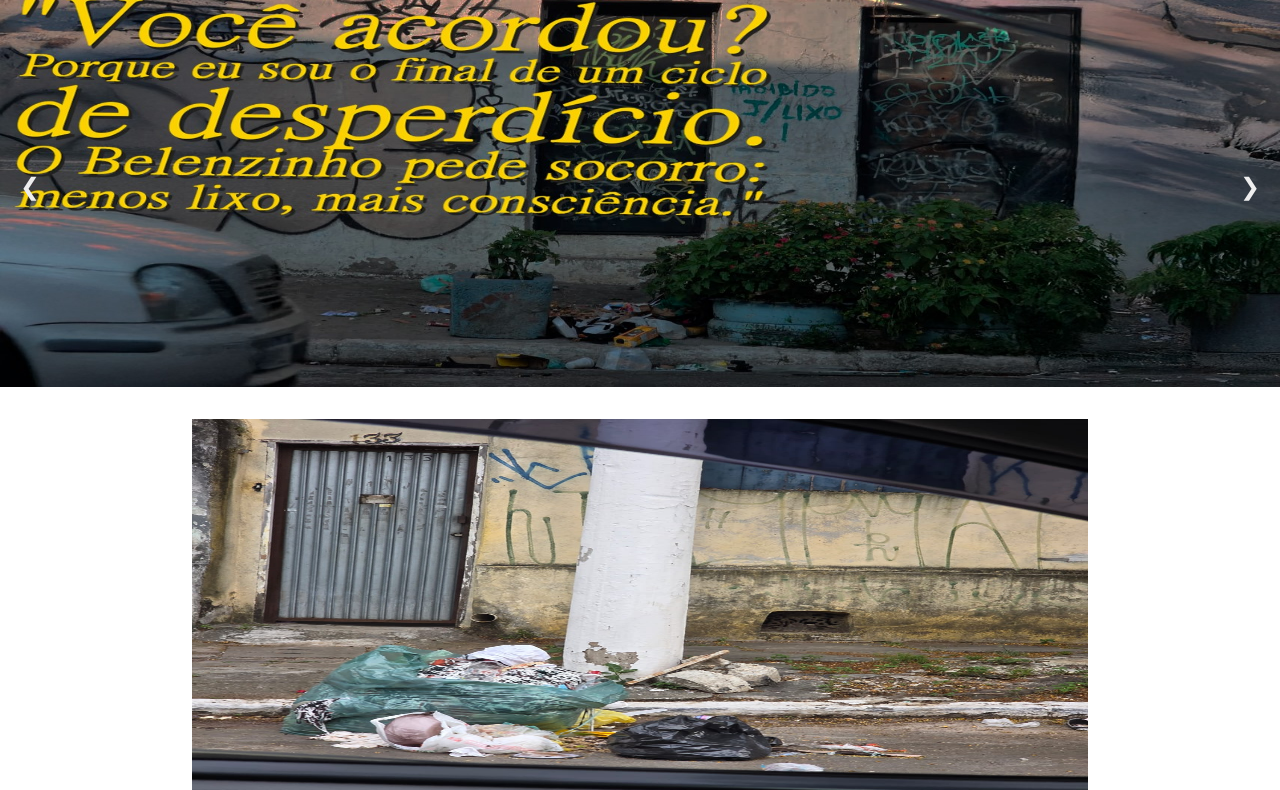
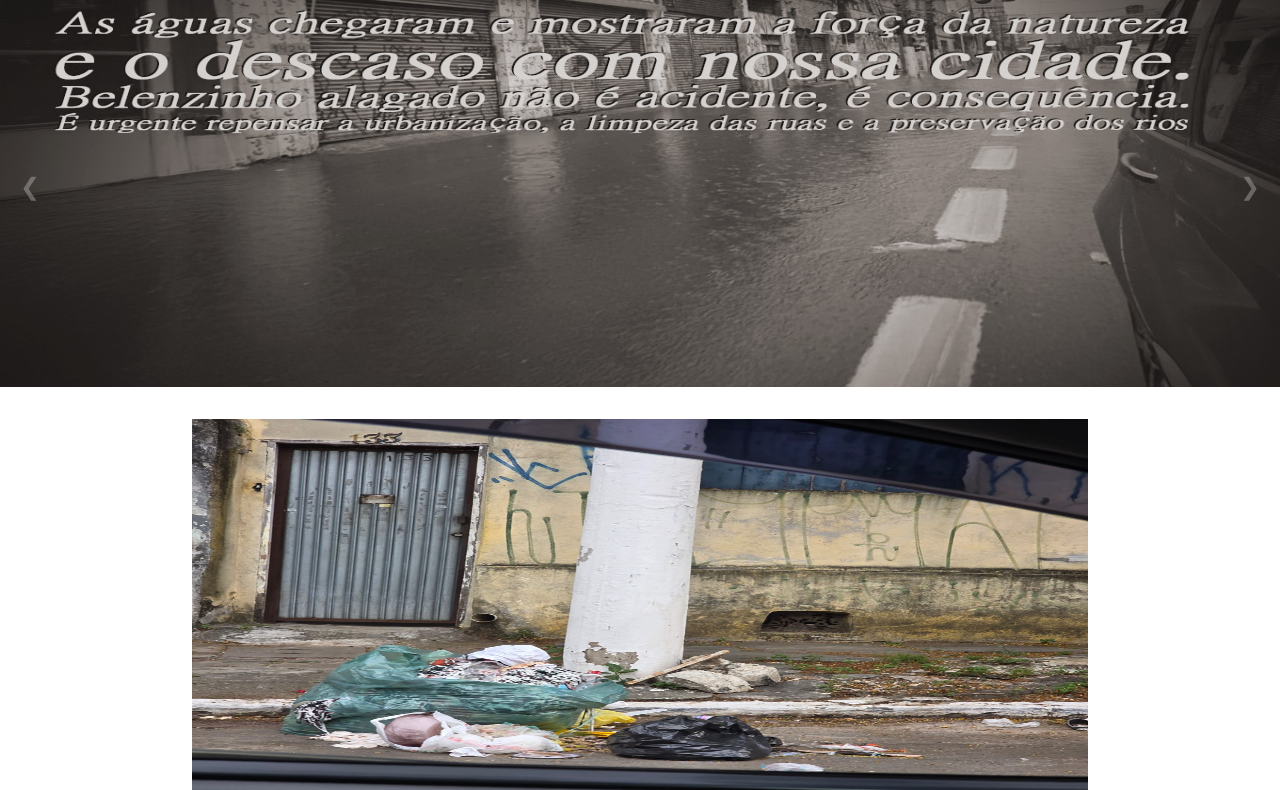
Before and after one commit to LeooM5/BlogBiologia, a website: page index.html in a window 1280 px wide. Shown: the part 85-875 px from the top of the page. Drawn offline with Linux system fonts and the light colour scheme.

Commit message:
Alteração no botao do carrossel, e adicionado no app.js um intervalo para repetir sempre para a proxima imagem do carrossel

```diff
--- a/JS/app.js
+++ b/JS/app.js
@@ -34,6 +34,8 @@ document.addEventListener('DOMContentLoaded', function () {
   }
 
   mostrarImagem(indice);
+
+  setInterval(proximaImagem, 4000);
 });
 
 //
--- a/SCSS/_carrossel.scss
+++ b/SCSS/_carrossel.scss
@@ -1,5 +1,4 @@
 div.banner {
-    width: 100%;
     display: flex;
     flex-direction: column;
     place-content: center;
@@ -10,13 +9,12 @@ div.banner .carrossel {
     margin-top: 4.5em;
     position: relative;
     width: 100%;
-    height: 100dvh;
-    overflow: hidden;
+    height: 92.3dvh;
 
     & img {
         position: absolute;
-        width: 100dvw;
-        height: 100dvh;
+        width: 100%;
+        height: 100%;
         object-fit: fill;
         opacity: 0;
         transition: opacity 0.5s ease-in-out;
@@ -34,6 +32,7 @@ div.banner .carrossel {
         transform: translateY(-50%);
         background: transparent;
         color: #eee;
+        opacity: .3;
         border: none;
         font-size: 1.5em;
         cursor: pointer;
```
Also changed, not shown: style.css, 1 other file.
